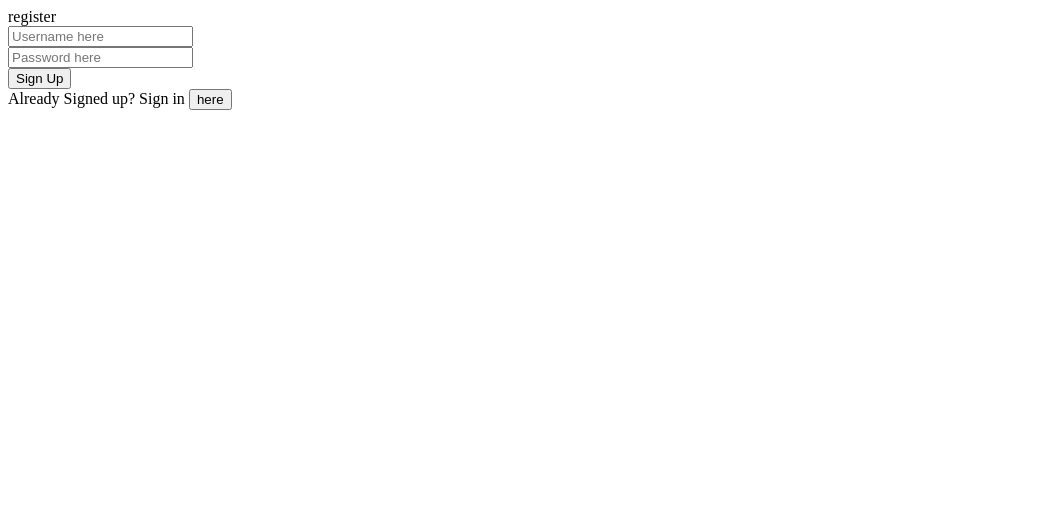
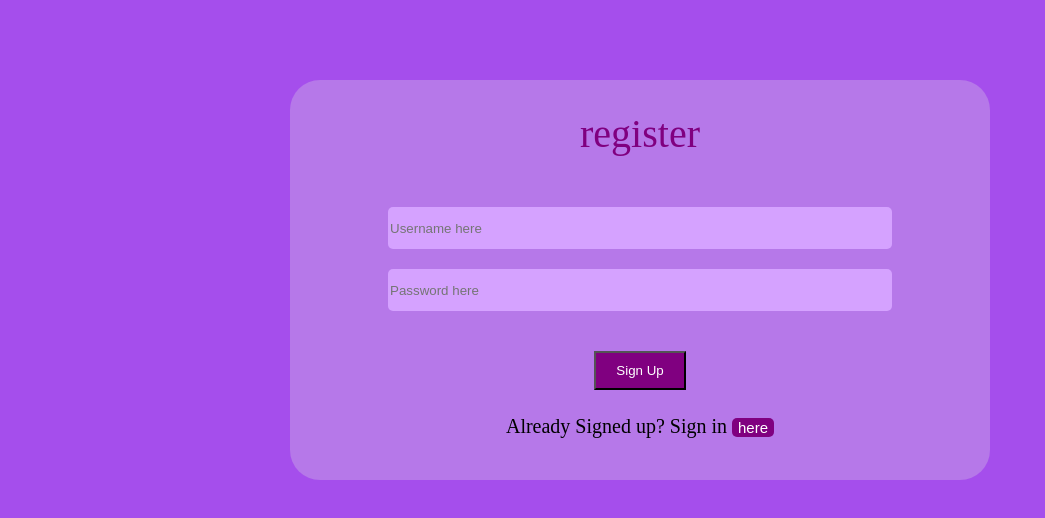
Before and after one commit to krit22/full-stack-todo-app, a React (Vite) app in the folder frontend/todo-frontend/: page /auth in a window 1280 px wide. Shown: the top 518 px of the page, without its empty margins (0-1045 px from the left). Built offline with nearby package versions, Linux system fonts and the light colour scheme.

Commit message:
improved UI

```diff
--- /dev/null
+++ b/frontend/todo-frontend/src/assets/pages/auth.css
@@ -0,0 +1,53 @@
+.container{
+    background-color: rgb(182, 120, 233);
+    margin: 80px auto;
+    width: 700px;
+    height: 400px;
+    border-radius: 30px;
+    display: flex;
+    /* justify-content: center; */
+    flex-direction: column;
+    align-items: center;
+}
+
+.heading{
+    font-size: 40px;
+    margin-top: 30px;
+    margin-bottom: 30px;
+    color: purple;
+    font-style: bold;
+    font-weight: 100;
+}
+
+.inputBox{
+    background-color: rgb(213, 162, 255);
+    border: 0px;
+    border-radius: 5px;
+    width: 500px;
+    height: 40px;
+    margin-top: 20px;
+}
+
+.button{
+    background-color: purple;
+    margin-top: 40px;
+    color: white;
+    padding: 10px 20px;
+}
+
+.lastDiv{
+    margin-top: 25px;
+    font-size: 20px;
+}
+
+.button2{
+    color: white;
+    background-color:purple ;
+    border-radius: 5px;
+    border-width: 0px;
+    font-size: 15px;
+}
+
+body{
+    background-color: rgb(165, 78, 236);
+}
--- a/frontend/todo-frontend/src/assets/pages/auth.jsx
+++ b/frontend/todo-frontend/src/assets/pages/auth.jsx
@@ -1,7 +1,7 @@
 import {useState,useEffect,useRef} from "react"
 import axios from "axios"
 import { useNavigate } from "react-router-dom";
-
+import './auth.css'
 
 export function Auth(){
     const [currentPage,setCurrentPage]=useState("register");
@@ -9,23 +9,32 @@ export function Auth(){
     const password=useRef();
     const navigate=useNavigate();
 
+
+
     return <>
-        <div>{currentPage}</div>
-        <div><input type="text" placeholder="Username here" onChange={(e)=>{
+        <div className="container">
+            <div className="heading">{currentPage}</div>
+            <div><input className="inputBox" type="text" placeholder="Username here" onChange={(e)=>{
             username.current=e.target.value;
             }} /></div>
-        <div><input type="text" placeholder="Password here" onChange={(e)=>{
+
+            <div><input className="inputBox" type="text" placeholder="Password here" onChange={(e)=>{
             password.current=e.target.value;
             }} /></div>
+
             <div>{currentPage==="login"?<SigninButton/>:<SignupButton/>}</div>
             <div>{currentPage==="login"?<SigninOption/>:<SignupOption/>}</div>
+        </div>
+
     </>
+
+
 
 
 
         function SignupButton(){
         return <>
-            <button onClick={signUpHandler}>Sign Up</button>
+            <button className="button" onClick={signUpHandler}>Sign Up</button>
         </>
 
         async function signUpHandler(){
@@ -41,7 +50,7 @@ export function Auth(){
 
     function SigninButton(){
         return <>
-            <button onClick={signinhandler}>Sign In</button>
+            <button className="button" onClick={signinhandler}>Sign In</button>
         </>
 
         async function signinhandler(req,res){
@@ -65,16 +74,20 @@ export function Auth(){
 
     function SigninOption(){
         return <>
-            Not Signed up? Sign up <button onClick={()=>{
+            <div className="lastDiv">
+                Not Signed up? Sign up <button className="button2" onClick={()=>{
                     setCurrentPage("signup")
                 }}>here</button>
+            </div>
         </>
     }
     function SignupOption(){
         return <>
-            Already Signed up? Sign in <button onClick={()=>{
+            <div className="lastDiv">
+                Already Signed up? Sign in <button className="button2" onClick={()=>{
                     setCurrentPage("login")
                 }}>here</button>
+            </div>
         </>
     }
 }
--- /dev/null
+++ b/frontend/todo-frontend/src/assets/pages/todos.css
@@ -0,0 +1,64 @@
+ .container1{
+    background-color: rgb(182, 120, 233);
+    margin: auto;
+    margin-top: 60px;
+    width: 700px;
+    border-radius: 30px;
+    display: flex;
+    /* height: auto; */
+    min-height: 400px;
+    flex-direction: column;
+    align-items: center;
+}
+
+.heading{
+    font-size: 40px;
+    margin-top: 30px;
+    margin-bottom: 30px;
+    color: purple;
+    font-style: bold;
+    font-weight: 100;
+}
+
+.todo-container{
+    background-color:rgb(199, 150, 239) ;
+    width: 200px;
+    height: 60px;
+    margin-bottom: 20px;
+    display: flex;
+    align-items: center;
+    justify-content: space-between;
+    border-radius: 20px;
+    width: 550px;
+    padding: 0px 25px;
+    font-size: 25px;
+    color: white;
+    font-style: italic;
+}
+
+.button1{
+    background-color: purple;
+    color: white;
+    padding: 10px 20px;
+    border: 0px;
+    border-radius: 10px;
+}
+
+.inputBox1{
+    background-color: rgb(213, 162, 255);
+    border: 0px;
+    border-radius: 5px;
+    width: auto;
+    height: 35px;
+    color: white;
+    font-size: 20px;
+    padding-left: 20px;
+
+}
+
+.logout-container{
+    display: flex;
+    justify-content:right;
+    margin-right: 30px;
+    margin-top: 15px;
+}
--- a/frontend/todo-frontend/src/assets/pages/todos.jsx
+++ b/frontend/todo-frontend/src/assets/pages/todos.jsx
@@ -1,7 +1,7 @@
 import {useState,useEffect,useRef} from 'react'
 import { useNavigate } from 'react-router-dom';
 import axios from 'axios';
-
+import './todos.css'
 
 
 export function TodoPage(){
@@ -21,29 +21,49 @@ export function TodoPage(){
         test();
     },[])
 
+
     return <>
 
-        <div><input type="text" placeholder="Add a todo here" onChange={(e)=>{
-            input.current=e.target.value;
-        }}></input></div>
-        <AddTodoButton/>
         <LogoutButton/>
-        <div><Todos/></div>
+        <div className='container1'>
+            <div className='heading'>Your todos</div>
+            <Todos/>
+            <div className='todo-container'>
+                <div><input className='inputBox1' type="text" placeholder="Add a todo here" onChange={(e)=>{
+                    input.current=e.target.value;
+                }}></input></div>
+
+                <AddTodoButton/>
+            </div>
+        </div>
     </>
+
+    // return <>
+
+        // <div><input type="text" placeholder="Add a todo here" onChange={(e)=>{
+
+        //     input.current=e.target.value;
+        // }}></input></div>
+        // <AddTodoButton/>
+    //     <LogoutButton/>
+    //     <div><Todos/></div>
+    // </>
 
     function LogoutButton(){
         return <>
-            <button onClick={()=>{
-                localStorage.setItem('token',"")
-                navigate("/auth")
-            }}>Logout</button>
+            <div className='logout-container'>
 
+                <button className='button1' onClick={()=>{
+                    localStorage.setItem('token',"")
+                    navigate("/auth")
+                }}>Logout</button>
+            </div>
         </>
     }
 
     function AddTodoButton(){
         return <>
-            <button onClick={addTodoHandler}>Add a todo</button>
+            <button className='button1' onClick={addTodoHandler}>Add a todo</button>
         </>
 
         async function addTodoHandler(){
@@ -83,14 +103,14 @@ export function TodoPage(){
 
         function TodoComponnent({title,_id}){
             return <>
-                <div>
+                <div className='todo-container'>
                     <span>{title}</span>
                     <span><DeleteButton id={_id} /></span>
                 </div>
             </>
 
             function DeleteButton({id}){
-                return <button onClick={deleteHandler}>Delete</button>
+                return <button className='button1' onClick={deleteHandler}>Delete</button>
 
                 async function deleteHandler(){
                 await axios.post('http://localhost:3000/todo/delete',{
```
Lines whose indentation alone changed are shown as unchanged.
